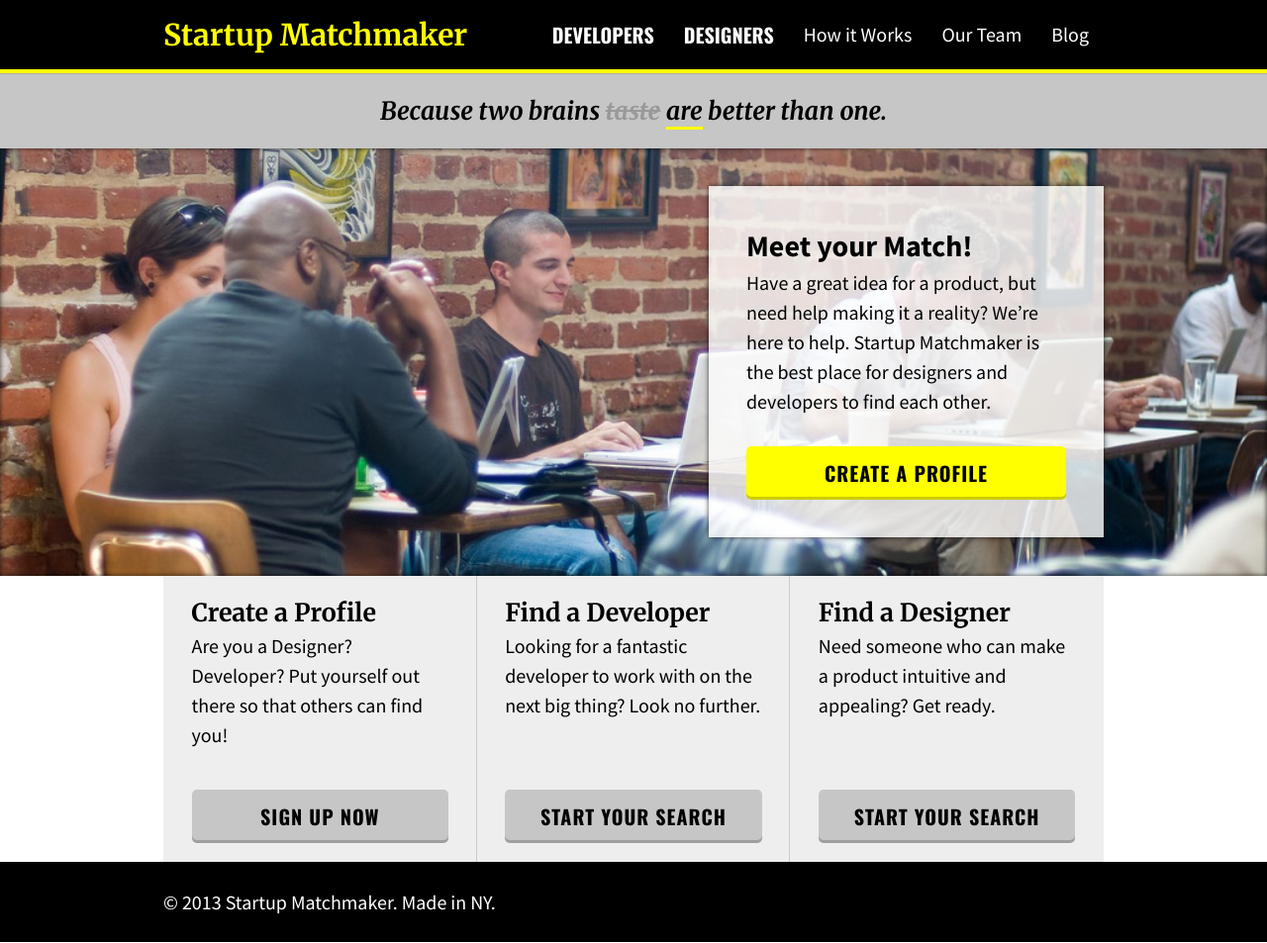
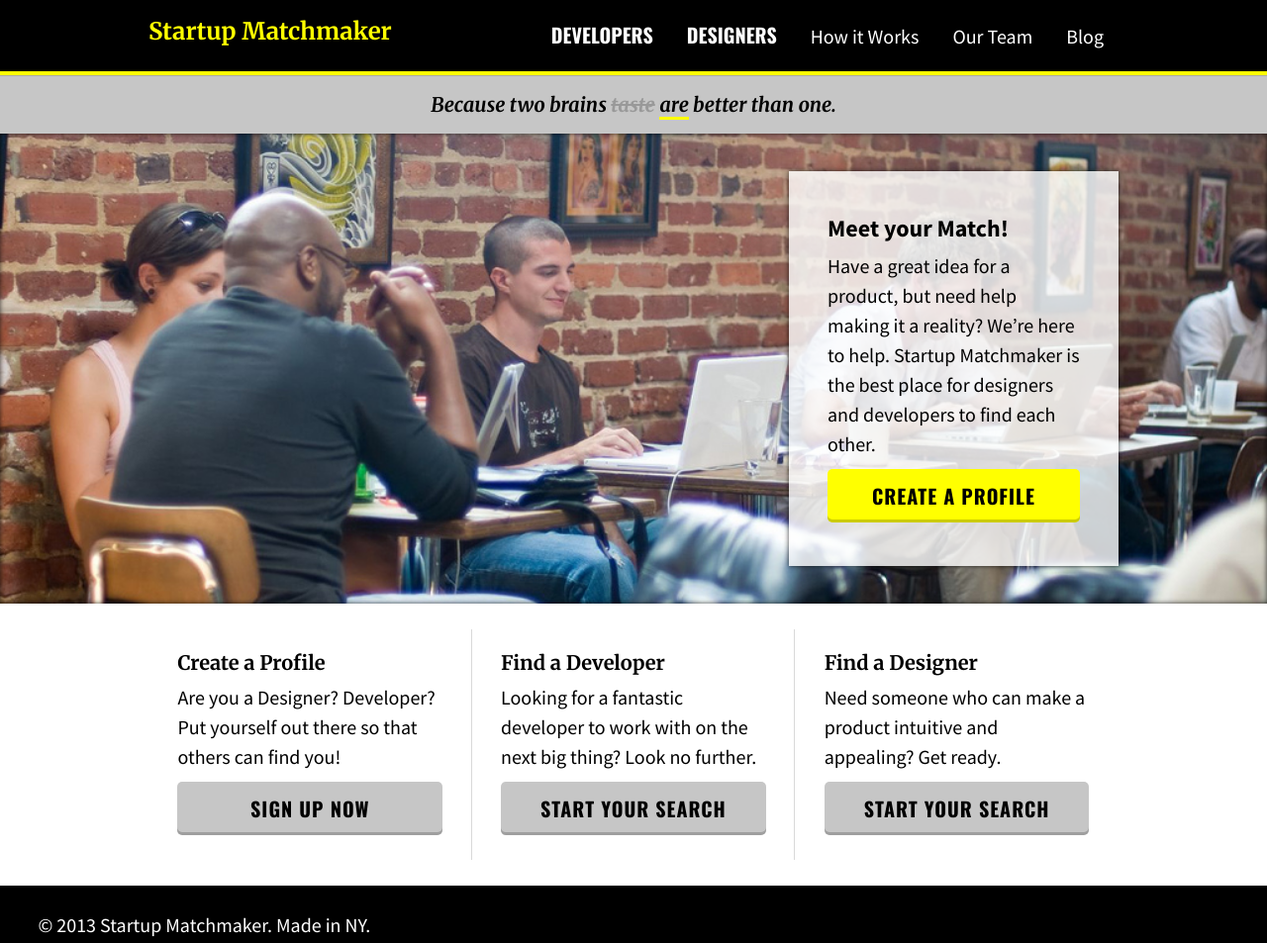
Before and after one commit to jayonlydigital/Exercise_Startup_Matchmaker, a plain HTML site: page solution_code/index.html in a window 1280 px wide. Shown: the whole page at 99% size. Drawn offline with nearby package versions, Linux system fonts and the light colour scheme.

Commit message:
Tidy up CSS inline with class exercises

```diff
--- /dev/null
+++ b/solution_code/css/main.css
@@ -0,0 +1,206 @@
+html {
+  box-sizing: border-box;
+}
+*, *:before, *:after {
+  box-sizing: inherit;
+}
+
+.clearfix:before, .clearfix:after {
+	content:"";
+	display:block;
+	clear:both;
+}
+/*----- end template CSS -----*/
+
+
+
+body {
+	font-family: 'Source Sans Pro', sans-serif;
+	font-size: 20px;
+	line-height: 1.5;
+}
+
+.container {
+	width: 980px;
+	margin: 0 auto;
+}
+
+h1 {
+	font-size: 32px;
+	line-height: 1;
+}
+h2 {
+	font-size: 24px;
+	font-weight: bold;
+}
+h3 {
+	font-family: 'Merriweather', serif;
+	font-size: 20px;
+	font-weight: bold;
+}
+
+p {
+	margin:5px 0;
+}
+
+.button {
+	font-family: 'Oswald', sans-serif;
+	text-decoration: none;
+	text-transform: uppercase;
+	letter-spacing: 1px;
+	font-weight: bold;
+	background: yellow;
+	color: black;
+	display: block;
+	text-align: center;
+	padding: 12px;
+	box-shadow: inset 0 -3px 0 rgba(0,0,0,.2);
+	border-radius: 5px;
+	margin:10px 0 5px;
+}
+
+#page-header {
+	background: black;
+	color: white;
+	/*overflow: hidden;*/
+	border-bottom: 4px solid yellow;
+	padding: 0 3%;
+}
+#page-header a {
+	color: inherit;
+	text-decoration: none;
+}
+#page-header h1 {
+	float: left;
+	color: yellow;
+	font-family: 'Merriweather', serif;
+	font-size: 24px;
+	margin: 20px 0 0 0;
+}
+#page-header nav {
+	float: right;
+}
+#page-header nav li {
+	display:inline-block;
+}
+#page-header nav a {
+	display: block;
+	padding: 20px 15px;
+}
+#page-header nav li a:hover {
+	color: yellow;
+}
+#page-header nav li.active a {
+	background: #666;
+}
+#page-header nav strong {
+	font-family: 'Oswald', sans-serif;
+	text-transform: uppercase;
+}
+#page-header nav strong a {
+}
+
+
+.grey-bar {
+	font-family: 'Merriweather', serif;
+	text-align: center;
+	margin: 0;
+	padding: 16px 3%;
+	font-size: 20px;
+	line-height: 16px;
+	font-style: italic;
+	background: #C6C6C6;
+	border-top: 1px solid #AAA;
+}
+.grey-bar del {
+	color: #999;
+}
+.grey-bar ins {
+	text-decoration: none;
+	border-bottom: 3px solid yellow;
+}
+
+.banner {
+	background: url(../images/coworking.jpg) center center no-repeat;
+	background-size: cover;
+	/*overflow: hidden;*/
+	padding: 3%;
+	box-shadow: inset 0 0 5px rgba(0,0,0,.75);
+}
+
+.white-box {
+	background: rgba(255,255,255,.8);
+	width: 34%;
+	margin: 0 auto;
+	padding: 4%;
+	float: right;
+	box-shadow: 0 0 5px rgba(0,0,0,.75);
+}
+
+.sub-sections {
+	background: #EEE;
+	background: white;
+	overflow: hidden;
+	padding: 2% 0;
+}
+.sub-buttons {
+	float: left;
+	width: 33.33%;
+	padding: 2% 3%;
+	box-shadow: inset -1px 0 0 rgba(0,0,0,.15);
+}
+.sub-buttons:last-child {
+	box-shadow: none;
+}
+.sub-buttons .button {
+	background: #C6C6C6;
+}
+
+footer {
+	background: black;
+	color: white;
+	padding: 2% 3%;
+}
+
+/*----- end page 1 CSS -----*/
+
+.profiles {
+	background: #C6C6C6;
+	padding: 10px;
+}
+.cards {
+	overflow: hidden;
+}
+.card {
+	float: left;
+	width: 25%;
+}
+.card img {
+	max-width: 100%;
+}
+.card article {
+	background: white;
+	margin: 10px;
+	padding: 10px;
+}
+.card .button {
+	font-size: .75em;
+}
+
+.tags {
+	overflow: hidden;
+	margin-bottom: 10px;
+}
+.tags li {
+	float: left;
+}
+.tags li a {
+	display: block;
+	background: #666;
+	padding: 1px 12px;
+	border-radius: 100px;
+	font-size: .75em;
+	margin: 0 5px 5px 0;
+	color: white;
+	text-decoration: none;
+}
--- a/solution_code/index.html
+++ b/solution_code/index.html
@@ -2,17 +2,23 @@
 <html lang="en-us">
 <head>
 	<meta charset="utf-8">
+
 	<title>Startup Matchmaker</title>
 	<link href='http://fonts.googleapis.com/css?family=Source+Sans+Pro:400,700|Oswald:700|Merriweather:700,700italic' rel='stylesheet' type='text/css'>
+
 	<link rel="stylesheet" href="css/reset.css">
-	<link rel="stylesheet" href="css/style.css">
+	<link rel="stylesheet" href="css/main.css">
+
 </head>
+
 <body>
 
 
-	<header id="page-header">
+	<header id="page-header" class="clearfix">
 		<div class="container">
+
 			<h1><a href="index.html">Startup Matchmaker</a></h1>
+
 			<nav>
 				<ul>
 					<li><strong><a href="developers.html">Developers</a></strong></li>
@@ -22,51 +28,62 @@
 					<li><a href="blog.html">Blog</a></li>
 				</ul>
 			</nav>
-		</div>
+
+		</div><!--end container-->
 	</header>
 
 
-	<section class="tagline">Because two brains <del>taste</del> <ins>are</ins> better than one.
+	<section class="grey-bar">
+		<div class="container">
+
+			<p>Because two brains <del>taste</del> <ins>are</ins> better than one.</p>
+
+		</div><!--end container-->
 	</section>
 
 
-	<section class="banner">
+	<section class="banner clearfix">
 		<div class="container">
-			<div class="blurb">
+
+			<div class="white-box">
 				<h2>Meet your Match!</h2>
 				<p>Have a great idea for a product, but need help making it a reality? We’re here to help. Startup Matchmaker is the best place for designers and developers to find each other.</p>
 				<a class="button" href="#">Create a Profile</a>
 			</div>
+
 		</div>
 	</section>
 
 
+	<section class="sub-sections">
+		<div class="container">
 
-	<section class="container clearfix">
-		<div class="search">
+			<section class="sub-buttons">
 				<h3>Create a Profile</h3>
 				<p>Are you a Designer? Developer? Put yourself out there so that others can find you!</p>
 				<a class="button" href="#">Sign Up Now</a>
-		</div>
-		<div class="search">
+			</section>
+
+			<section class="sub-buttons">
 				<h3>Find a Developer</h3>
 				<p>Looking for a fantastic developer to work with on the next big thing? Look no further.</p>
 				<a class="button" href="developers.html">Start Your Search</a>
-		</div>
-		<div class="search">
+			</section>
+
+			<section class="sub-buttons">
 				<h3>Find a Designer</h3>
 				<p>Need someone who can make a product intuitive and appealing? Get ready.</p>
 				<a class="button" href="designers.html">Start Your Search</a>
+			</section>
+
 		</div>
 	</section>
 
 
 	<footer>
-		<div class="container">
+		<div class="wrapper">
 			© 2013 Startup Matchmaker. Made in NY.
 		</div>
 	</footer>
-
-
 </body>
 </html>
```
Lines whose indentation alone changed are shown as unchanged.
